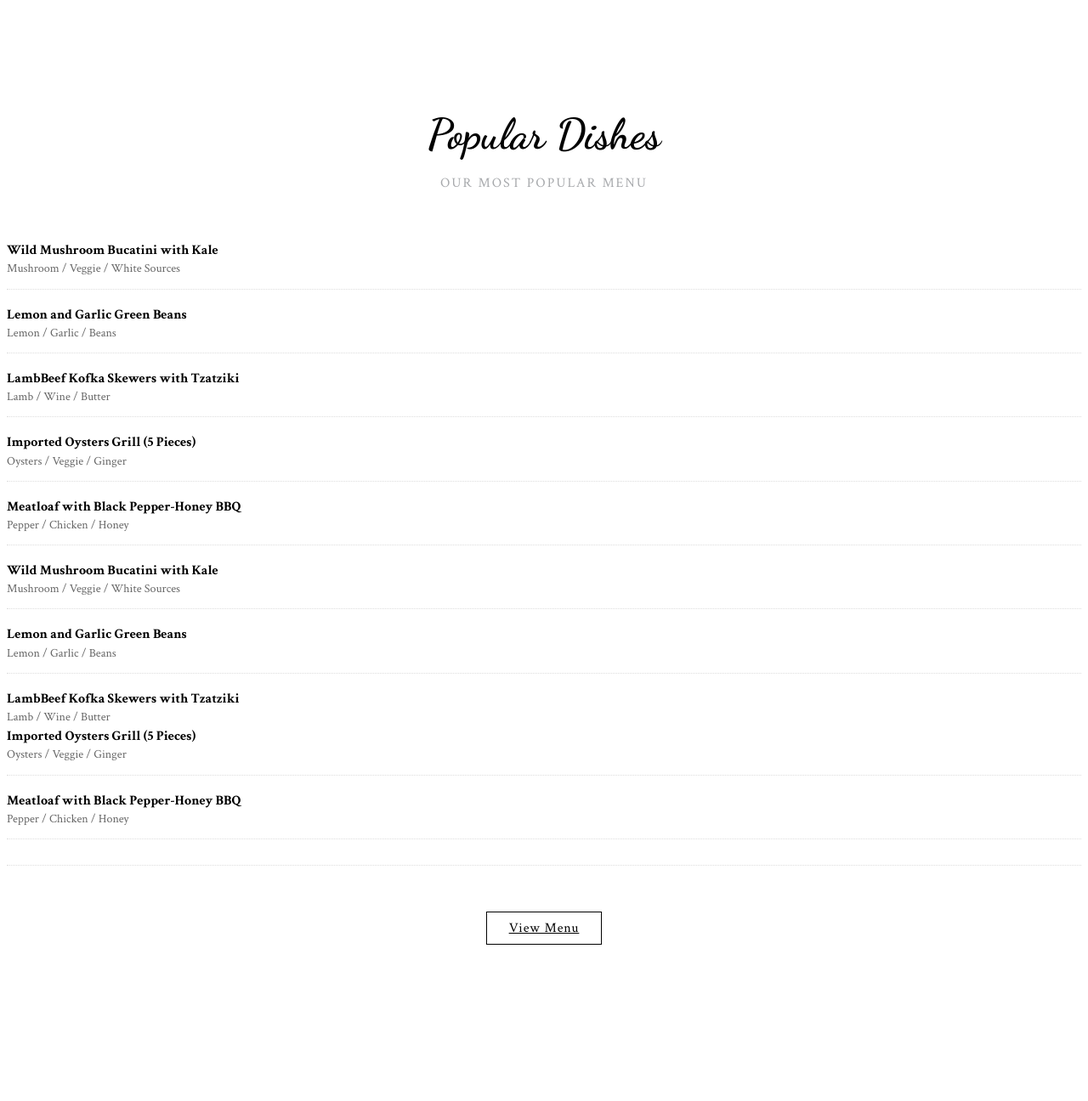
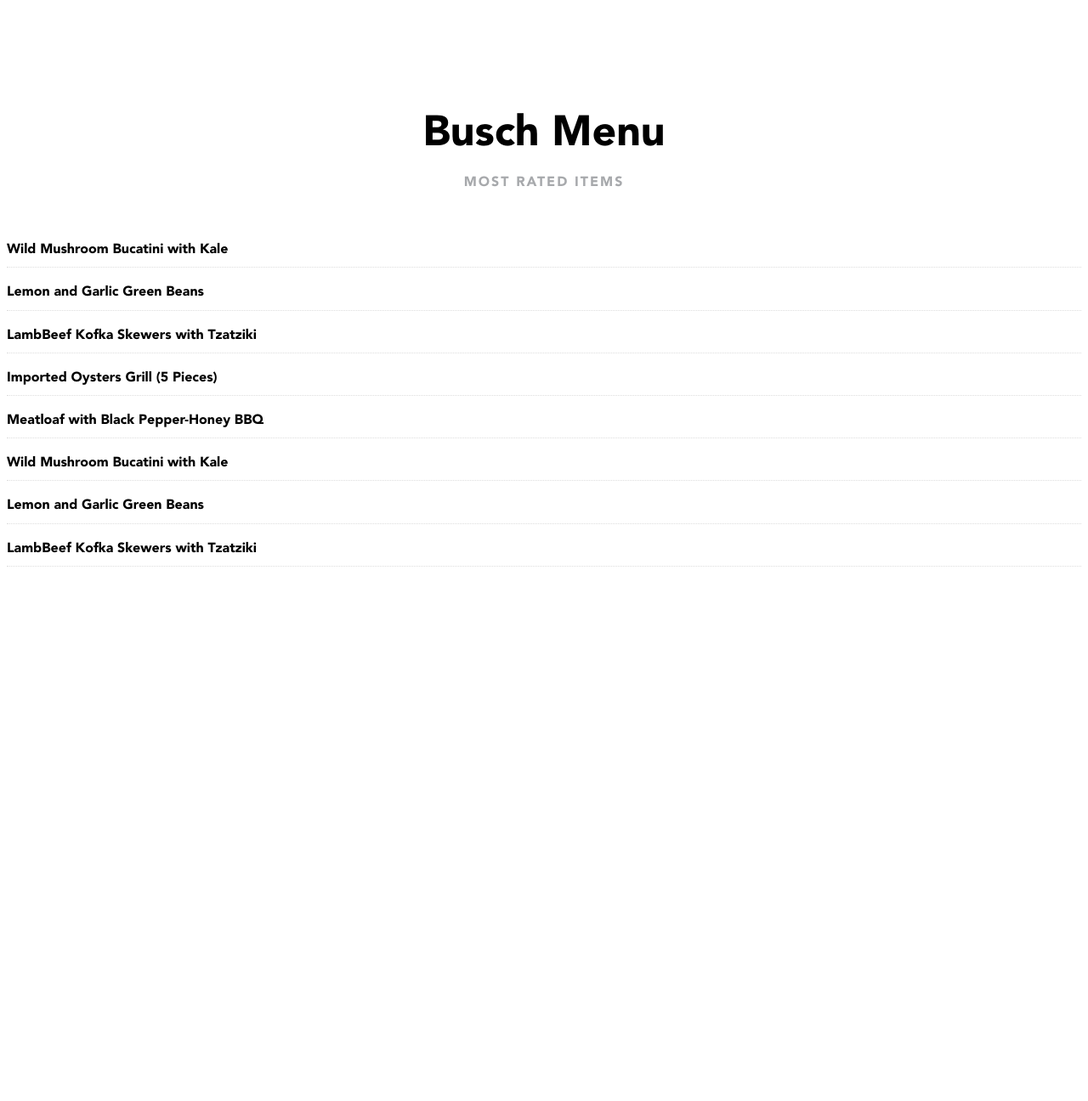
Before and after one commit to sreekar-muktevi/DineRate, a Flask app: page /busch/ in a window 1280 px wide. Shown: the whole page at 85% size. After the commit the page ends 667 px from the top, so only its background shows below. Run offline with Flask 2, Linux system fonts and the light colour scheme.

Commit message:
db fixes

```diff
--- a/Backend/menu.py
+++ b/Backend/menu.py
@@ -1,3 +1,4 @@
+import random
 import requests
 from bs4 import BeautifulSoup
 import datetime
@@ -51,7 +52,7 @@
         conn.execute('''
             INSERT INTO menu_items (name, rating)
             VALUES (?, ?);
-        ''', (i, 0))
+        ''', (i, random.randrange(10, 60)/10.0))
 
     conn.commit()
     conn.close()
--- a/flask_app/static/busch.css
+++ b/flask_app/static/busch.css
@@ -1,5 +1,10 @@
 @import url(https://fonts.googleapis.com/css?family=Dancing+Script:700);
 @import url(https://fonts.googleapis.com/css?family=Crimson+Text:400,600,700,400italic);
+
+@font-face {
+    font-family: Gilroy;
+    src: url(../static/Fonts/AvenirLTStd-Black.otf);
+  }
 
 body {
 	overflow-x: hidden;
@@ -82,7 +87,7 @@
 /* ---------------------------------------------- */
 
 h1, h2, h3, h4, h5, h6 {
-	font: 700 54px/1.2 'Crimson Text', serif;
+	font: 700 54px/1.2 'Gilroy', serif;
 	margin: 0 0 20px;
 	color: #000;
 }
@@ -115,7 +120,7 @@
 }
 
 blockquote {
-	font: 700 50px/1.2 'Dancing Script', cursive;
+	font: 700 50px/1.2 'Gilroy', cursive;
 	margin: 0 0 20px;
 	padding: 0;
 	border: 0;
@@ -134,7 +139,7 @@
 .module-title,
 .callout-text,
 .iconbox-title {
-	font: 700 28px/1.2 'Dancing Script', cursive;
+	font: 700 28px/1.2 'Gilroy', cursive;
 	margin: 0 0 18px;
 }
 
@@ -144,7 +149,7 @@
 }
 
 .module-subtitle {
-	font: 400 16px/1.2 'Crimson Text',  serif;
+	font: 400 16px/1.2 'Gilroy',  serif;
 	text-transform: uppercase;
 	letter-spacing: 2px;
 	color: #a7a9ac;
@@ -231,7 +236,7 @@
 /* ---------------------------------------------- */
 
 .label {
-	font: 400 italic 10px/1.8 'Crimson Text', serif;
+	font: 400 italic 10px/1.8 'Gilroy', serif;
 	padding: .2em .6em .2em;
 	letter-spacing: 1px;
 	font-size: 60%;
--- a/flask_app/templates/busch.html
+++ b/flask_app/templates/busch.html
@@ -14,8 +14,8 @@
 			<div class="row">
 				<div class="col-sm-6 col-sm-offset-3">
 					<div class="module-header wow fadeInUp animated" style="visibility: visible; animation-name: fadeInUp;">
-						<h2 class="module-title">Popular Dishes</h2>
-						<h3 class="module-subtitle">Our most popular menu</h3>
+						<h2 class="module-title">Busch Menu</h2>
+						<h3 class="module-subtitle">Most rated items</h3>
 					</div>
 				</div>
 			</div><!-- .row -->
@@ -28,7 +28,6 @@
 						<div class="row">
 							<div class="col-sm-8">
 								<h4 class="menu-title">Wild Mushroom Bucatini with Kale</h4>
-								<div class="menu-detail">Mushroom / Veggie / White Sources</div>
 							</div>
 						</div>
 					</div>
@@ -37,7 +36,6 @@
 						<div class="row">
 							<div class="col-sm-8">
 								<h4 class="menu-title">Lemon and Garlic Green Beans</h4>
-								<div class="menu-detail">Lemon / Garlic / Beans</div>
 							</div>
 						</div>
 					</div>
@@ -46,7 +44,6 @@
 						<div class="row">
 							<div class="col-sm-8">
 								<h4 class="menu-title">LambBeef Kofka Skewers with Tzatziki</h4>
-								<div class="menu-detail">Lamb / Wine / Butter</div>
 							</div>
 						</div>
 					</div>
@@ -55,7 +52,6 @@
 						<div class="row">
 							<div class="col-sm-8">
 								<h4 class="menu-title">Imported Oysters Grill (5 Pieces)</h4>
-								<div class="menu-detail">Oysters / Veggie / Ginger</div>
 							</div>
 						</div>
 					</div>
@@ -64,12 +60,9 @@
 						<div class="row">
 							<div class="col-sm-8">
 								<h4 class="menu-title">Meatloaf with Black Pepper-Honey BBQ</h4>
-								<div class="menu-detail">Pepper / Chicken / Honey</div>
 							</div>
 						</div>
 					</div>
-
-				</div><!-- .col-sm-6 -->
 
 				<div class="col-sm-6">
 
@@ -77,7 +70,6 @@
 						<div class="row">
 							<div class="col-sm-8">
 								<h4 class="menu-title">Wild Mushroom Bucatini with Kale</h4>
-								<div class="menu-detail">Mushroom / Veggie / White Sources</div>
 							</div>
 						</div>
 					</div>
@@ -86,7 +78,6 @@
 						<div class="row">
 							<div class="col-sm-8">
 								<h4 class="menu-title">Lemon and Garlic Green Beans</h4>
-								<div class="menu-detail">Lemon / Garlic / Beans</div>
 							</div>
 						</div>
 					</div>
@@ -95,36 +86,11 @@
 						<div class="row">
 							<div class="col-sm-8">
 								<h4 class="menu-title">LambBeef Kofka Skewers with Tzatziki</h4>
-								<div class="menu-detail">Lamb / Wine / Butter</div>
-						</div>
-					</div>
-
-					<div class="menu">
-						<div class="row">
-							<div class="col-sm-8">
-								<h4 class="menu-title">Imported Oysters Grill (5 Pieces)</h4>
-								<div class="menu-detail">Oysters / Veggie / Ginger</div>
-							</div>
-						</div>
-					</div>
-
-					<div class="menu">
-						<div class="row">
-							<div class="col-sm-8">
-								<h4 class="menu-title">Meatloaf with Black Pepper-Honey BBQ</h4>
-								<div class="menu-detail">Pepper / Chicken / Honey</div>
-							</div>
 						</div>
 					</div>
 
 				</div><!-- .col-sm-6 -->
 
-			</div><!-- .row -->
-
-			<div class="row">
-				<div class="col-sm-6 col-sm-offset-3 long-up text-center">
-					<a href="menu-simple.html" class="btn btn-custom-1">View Menu</a>
-				</div>
 			</div><!-- .row -->
 
 			<div class="row">
```
Also changed, not shown: Backend/rating.py (+2 -11 lines), DB/brower_items.db, DB/busch_items.db, DB/livi_items.db, DB/neilson_items.db.
